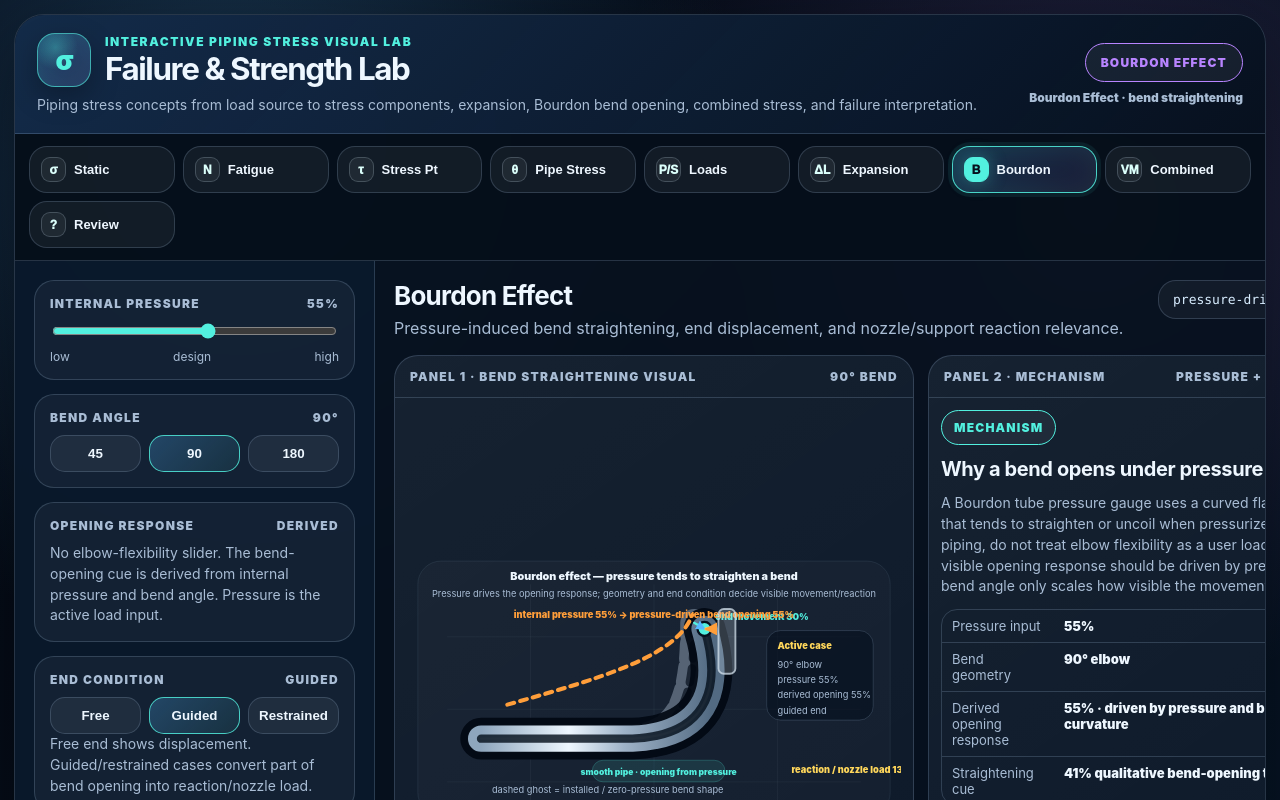
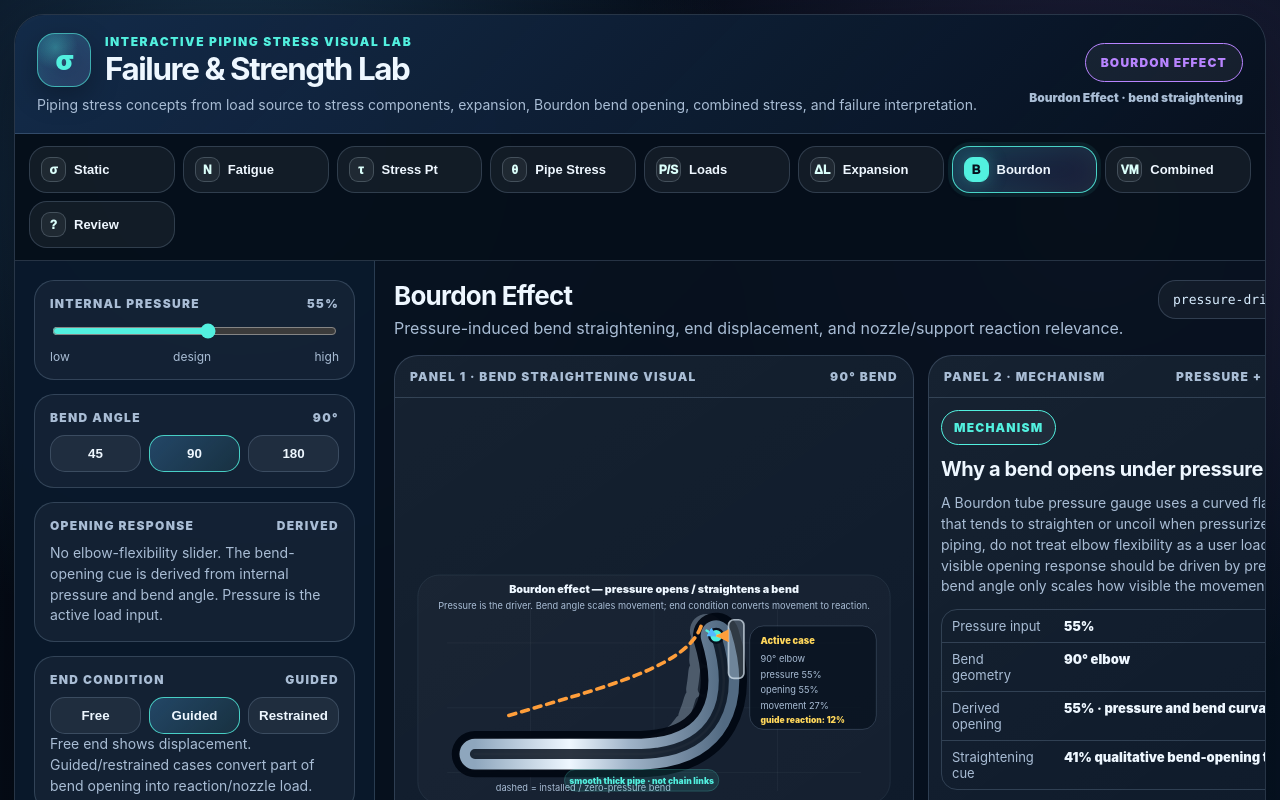
Before and after one commit to reallaksh19/PipingStressIllustration, a React (Vite) app in the folder failure-strength-lab-v3/: page / in a window 1280 px wide. Both pictures are taken after a click on the button "Bourdon Effect · bend straightening". Shown: the top 800 px of the page. Built offline with nearby package versions, Linux system fonts and the light colour scheme.

Commit message:
Improve Bourdon visual scale and label layout

```diff
--- a/failure-strength-lab-v3/src/components/BourdonEffectTab.tsx
+++ b/failure-strength-lab-v3/src/components/BourdonEffectTab.tsx
@@ -41,50 +41,50 @@ function buildBendGeometry(state: BourdonState) {
   const pressure = clamp(state.pressure / 100);
   const pressureDrivenFlex = pressureFlexibilityCue(state);
   const response = clamp(pressure * (0.42 + pressureDrivenFlex * 0.58), 0, 1);
-  const open = response * 46;
-  const pressureBulge = response * 9;
+  const open = response * 44;
+  const pressureBulge = response * 8;
 
   if (state.bendAngle === '45') {
-    const oldEnd = { x: 484, y: 150 };
-    const curEnd = { x: oldEnd.x + open * 0.55, y: oldEnd.y + open * 0.12 };
+    const oldEnd = { x: 500, y: 150 };
+    const curEnd = { x: oldEnd.x + open * 0.58, y: oldEnd.y + open * 0.10 };
     return {
       response,
       pressureDrivenFlex,
       oldEnd,
       curEnd,
-      installed: 'M96 242 H270 C334 242 376 205 434 170 L484 150',
-      current: `M96 242 H280 C350 ${242 - pressureBulge} ${392 + open * 0.25} ${205 - pressureBulge * 0.7} ${448 + open * 0.35} ${174 + open * 0.08} L${curEnd.x} ${curEnd.y}`,
-      pressureGuide: `M130 202 C242 178 354 ${160 - open * 0.15} ${curEnd.x - 28} ${curEnd.y - 20}`,
-      labelPos: { x: 326, y: 292 },
+      installed: 'M88 242 H282 C350 242 392 204 452 169 L500 150',
+      current: `M88 242 H292 C368 ${242 - pressureBulge} ${410 + open * 0.22} ${205 - pressureBulge * 0.7} ${466 + open * 0.35} ${173 + open * 0.08} L${curEnd.x} ${curEnd.y}`,
+      pressureGuide: `M132 196 C248 165 360 ${148 - open * 0.12} ${curEnd.x - 28} ${curEnd.y - 20}`,
+      labelPos: { x: 308, y: 284 },
     };
   }
 
   if (state.bendAngle === '180') {
-    const oldEnd = { x: 112, y: 118 };
-    const curEnd = { x: oldEnd.x - open * 0.38, y: oldEnd.y + open * 0.14 };
+    const oldEnd = { x: 120, y: 108 };
+    const curEnd = { x: oldEnd.x - open * 0.36, y: oldEnd.y + open * 0.12 };
     return {
       response,
       pressureDrivenFlex,
       oldEnd,
       curEnd,
-      installed: 'M96 252 H278 C402 252 402 116 278 116 H112',
-      current: `M96 252 H286 C${420 + open * 0.42} ${252 + pressureBulge} ${420 + open * 0.42} ${116 - pressureBulge} ${286} 116 H${curEnd.x}`,
-      pressureGuide: `M138 205 C232 171 332 171 444 205`,
-      labelPos: { x: 323, y: 294 },
+      installed: 'M88 252 H286 C424 252 424 108 286 108 H120',
+      current: `M88 252 H296 C${442 + open * 0.35} ${252 + pressureBulge} ${442 + open * 0.35} ${108 - pressureBulge} ${296} 108 H${curEnd.x}`,
+      pressureGuide: `M132 205 C236 165 350 165 464 205`,
+      labelPos: { x: 308, y: 286 },
     };
   }
 
-  const oldEnd = { x: 372, y: 98 };
-  const curEnd = { x: oldEnd.x + open * 0.72, y: oldEnd.y + open * 0.42 };
+  const oldEnd = { x: 388, y: 88 };
+  const curEnd = { x: oldEnd.x + open * 0.70, y: oldEnd.y + open * 0.38 };
   return {
     response,
     pressureDrivenFlex,
     oldEnd,
     curEnd,
-    installed: 'M96 248 H282 C360 248 372 188 372 98',
-    current: `M96 248 H292 C${374 + open * 0.45} ${248 - pressureBulge} ${400 + open * 0.58} ${188 + open * 0.10} ${curEnd.x} ${curEnd.y}`,
-    pressureGuide: `M130 204 C250 170 350 ${145 - open * 0.18} ${curEnd.x - 16} ${curEnd.y - 18}`,
-    labelPos: { x: 326, y: 294 },
+    installed: 'M88 248 H292 C378 248 388 178 388 88',
+    current: `M88 248 H304 C${394 + open * 0.42} ${248 - pressureBulge} ${418 + open * 0.50} ${178 + open * 0.08} ${curEnd.x} ${curEnd.y}`,
+    pressureGuide: `M132 198 C260 160 370 ${136 - open * 0.15} ${curEnd.x - 18} ${curEnd.y - 18}`,
+    labelPos: { x: 304, y: 286 },
   };
 }
 
@@ -96,56 +96,54 @@ export function BourdonEffectSvg({ state }: { state: BourdonState }) {
   const reactionPct = state.endCondition === 'free' ? 0 : state.endCondition === 'guided' ? movementPct * 0.45 : movementPct * 0.92;
   const reactionColor = reactionPct > 72 ? COLORS.red : reactionPct > 44 ? COLORS.orange : COLORS.yellow;
   const pressureColor = state.pressure > 72 ? COLORS.red : state.pressure > 44 ? COLORS.orange : COLORS.blue;
-  const pipeWidth = 34;
-  const boreWidth = 11;
-  const pressureWidth = 2.5 + pressure * 5;
+  const pipeWidth = 40;
+  const boreWidth = 13;
+  const pressureWidth = 2.4 + pressure * 4.2;
+  const endTag = state.endCondition === 'free' ? 'movement only' : state.endCondition === 'guided' ? 'guide reaction' : 'anchor/nozzle reaction';
 
-  return <svg viewBox="0 0 640 370" role="img" aria-label="Bourdon effect in a pressurized pipe bend">
+  return <svg viewBox="0 0 640 330" role="img" aria-label="Bourdon effect in a pressurized pipe bend">
     <SvgDefs />
-    <rect x="14" y="18" width="612" height="330" rx="30" fill="rgba(255,255,255,.023)" stroke="rgba(190,220,255,.10)" />
-    <path d="M52 116H588 M52 210H588 M52 304H588 M160 48V334 M320 48V334 M480 48V334" stroke="rgba(216,237,255,.055)" />
+    <rect x="14" y="16" width="612" height="296" rx="28" fill="rgba(255,255,255,.023)" stroke="rgba(190,220,255,.10)" />
+    <path d="M52 104H588 M52 188H588 M52 272H588 M160 48V296 M320 48V296 M480 48V296" stroke="rgba(216,237,255,.055)" />
 
-    <text x="320" y="42" textAnchor="middle" className="label" fill={COLORS.cyan}>Bourdon effect — pressure tends to straighten a bend</text>
-    <text x="320" y="64" textAnchor="middle" className="muted">Pressure drives the opening response; geometry and end condition decide visible movement/reaction</text>
+    <text x="320" y="39" textAnchor="middle" className="label" fill={COLORS.cyan}>Bourdon effect — pressure opens / straightens a bend</text>
+    <text x="320" y="60" textAnchor="middle" className="muted">Pressure is the driver. Bend angle scales movement; end condition converts movement to reaction.</text>
 
     <g aria-label="installed zero pressure reference bend">
-      <path d={geometry.installed} stroke="rgba(216,237,255,.32)" strokeWidth={pipeWidth + 2} strokeLinecap="round" strokeLinejoin="round" fill="none" strokeDasharray="18 13" />
-      <path d={geometry.installed} stroke="rgba(6,16,29,.70)" strokeWidth={boreWidth} strokeLinecap="round" strokeLinejoin="round" fill="none" strokeDasharray="18 13" />
-      <text x="110" y="318" className="muted">dashed ghost = installed / zero-pressure bend shape</text>
+      <path d={geometry.installed} stroke="rgba(216,237,255,.28)" strokeWidth={pipeWidth + 3} strokeLinecap="round" strokeLinejoin="round" fill="none" strokeDasharray="22 16" />
+      <path d={geometry.installed} stroke="rgba(6,16,29,.68)" strokeWidth={boreWidth} strokeLinecap="round" strokeLinejoin="round" fill="none" strokeDasharray="22 16" />
+      <text x="115" y="296" className="muted">dashed = installed / zero-pressure bend</text>
     </g>
 
     <g aria-label="current pressurized pipe bend">
-      <path d={geometry.current} stroke="#020813" strokeWidth={pipeWidth + 20} strokeLinecap="round" strokeLinejoin="round" fill="none" opacity=".92" />
+      <path d={geometry.current} stroke="#020813" strokeWidth={pipeWidth + 20} strokeLinecap="round" strokeLinejoin="round" fill="none" opacity=".94" />
       <path d={geometry.current} stroke="url(#pipeStroke)" strokeWidth={pipeWidth} strokeLinecap="round" strokeLinejoin="round" fill="none" />
-      <path d={geometry.current} stroke="rgba(255,255,255,.32)" strokeWidth="3" strokeLinecap="round" strokeLinejoin="round" fill="none" opacity=".75" />
-      <path d={geometry.current} stroke="#06101d" strokeWidth={boreWidth} strokeLinecap="round" strokeLinejoin="round" fill="none" opacity=".82" />
+      <path d={geometry.current} stroke="rgba(255,255,255,.34)" strokeWidth="3.2" strokeLinecap="round" strokeLinejoin="round" fill="none" opacity=".78" />
+      <path d={geometry.current} stroke="#06101d" strokeWidth={boreWidth} strokeLinecap="round" strokeLinejoin="round" fill="none" opacity=".84" />
       <circle cx={geometry.curEnd.x} cy={geometry.curEnd.y} r="9" fill={COLORS.cyan} stroke="#06101d" strokeWidth="3" />
     </g>
 
+    <path d={geometry.pressureGuide} stroke={pressureColor} strokeWidth={pressureWidth} fill="none" strokeDasharray="9 8" strokeLinecap="round" />
     <path d={`M${pointText(geometry.oldEnd)} L${pointText(geometry.curEnd)}`} stroke={COLORS.cyan} strokeWidth="3" strokeLinecap="round" markerEnd="url(#arrow)" strokeDasharray="7 7" />
-    <text x={Math.min(548, geometry.curEnd.x + 14)} y={Math.max(86, geometry.curEnd.y - 12)} fill={COLORS.cyan} fontSize="12" fontWeight="900">end movement {pct(movementPct)}</text>
-
-    <path d={geometry.pressureGuide} stroke={pressureColor} strokeWidth={pressureWidth} fill="none" strokeDasharray="9 8" strokeLinecap="round" />
-    <text x="320" y="92" textAnchor="middle" fill={pressureColor} fontSize="12" fontWeight="900">internal pressure {pct(state.pressure)} → pressure-driven bend opening {pct(geometry.pressureDrivenFlex * 100)}</text>
 
     {state.endCondition !== 'free' && <g aria-label="restraint reaction at pipe end">
-      <rect x={Math.min(575, geometry.curEnd.x + 18)} y={Math.max(80, geometry.curEnd.y - 42)} width="22" height="84" rx="7" fill="rgba(216,231,242,.22)" stroke="rgba(216,231,242,.72)" strokeWidth="2.4" />
-      <path d={`M${Math.min(565, geometry.curEnd.x + 12)} ${geometry.curEnd.y} L${geometry.curEnd.x + 2} ${geometry.curEnd.y}`} stroke={reactionColor} strokeWidth="4" strokeLinecap="round" markerEnd="url(#arrowOrange)" />
-      <text x="498" y="292" fill={reactionColor} fontSize="12" fontWeight="900">reaction / nozzle load {pct(reactionPct)}</text>
+      <rect x={Math.min(560, geometry.curEnd.x + 16)} y={Math.max(74, geometry.curEnd.y - 38)} width="20" height="76" rx="7" fill="rgba(216,231,242,.22)" stroke="rgba(216,231,242,.72)" strokeWidth="2.2" />
+      <path d={`M${Math.min(550, geometry.curEnd.x + 10)} ${geometry.curEnd.y} L${geometry.curEnd.x + 2} ${geometry.curEnd.y}`} stroke={reactionColor} strokeWidth="4" strokeLinecap="round" markerEnd="url(#arrowOrange)" />
     </g>}
 
-    <g transform="translate(466 108)">
-      <rect x="0" y="0" width="138" height="116" rx="18" fill="rgba(6,16,29,.62)" stroke="rgba(190,220,255,.20)" />
-      <text x="14" y="24" fill={COLORS.yellow} fontSize="12" fontWeight="900">Active case</text>
-      <text x="14" y="48" className="muted">{bendLabel(state.bendAngle)}</text>
-      <text x="14" y="68" className="muted">pressure {pct(state.pressure)}</text>
-      <text x="14" y="88" className="muted">derived opening {pct(geometry.pressureDrivenFlex * 100)}</text>
-      <text x="14" y="108" className="muted">{state.endCondition === 'free' ? 'free end' : state.endCondition === 'guided' ? 'guided end' : 'restrained end'}</text>
+    <g transform="translate(444 82)">
+      <rect x="0" y="0" width="164" height="134" rx="18" fill="rgba(6,16,29,.70)" stroke="rgba(190,220,255,.22)" />
+      <text x="14" y="23" fill={COLORS.yellow} fontSize="12" fontWeight="900">Active case</text>
+      <text x="14" y="47" className="muted">{bendLabel(state.bendAngle)}</text>
+      <text x="14" y="67" className="muted">pressure {pct(state.pressure)}</text>
+      <text x="14" y="87" className="muted">opening {pct(geometry.pressureDrivenFlex * 100)}</text>
+      <text x="14" y="107" className="muted">movement {pct(movementPct)}</text>
+      <text x="14" y="126" fill={reactionColor} fontSize="11" fontWeight="900">{endTag}: {pct(reactionPct)}</text>
     </g>
 
-    <g transform={`translate(${geometry.labelPos.x - 86} ${geometry.labelPos.y - 18})`}>
-      <rect x="0" y="0" width="172" height="28" rx="14" fill="rgba(82,240,223,.10)" stroke="rgba(82,240,223,.28)" />
-      <text x="86" y="19" textAnchor="middle" fill={COLORS.cyan} fontSize="11" fontWeight="900">smooth pipe · opening from pressure</text>
+    <g transform={`translate(${geometry.labelPos.x - 100} ${geometry.labelPos.y - 18})`}>
+      <rect x="0" y="0" width="200" height="28" rx="14" fill="rgba(82,240,223,.10)" stroke="rgba(82,240,223,.28)" />
+      <text x="100" y="19" textAnchor="middle" fill={COLORS.cyan} fontSize="11" fontWeight="900">smooth thick pipe · not chain links</text>
     </g>
   </svg>;
 }
@@ -161,7 +159,7 @@ export function BourdonMechanismPanel({ state }: { state: BourdonState }) {
     <div className="table">
       <div><span>Pressure input</span><b>{pct(state.pressure)}</b></div>
       <div><span>Bend geometry</span><b>{bendLabel(state.bendAngle)}</b></div>
-      <div><span>Derived opening response</span><b>{pct(derivedOpening * 100)} · driven by pressure and bend curvature</b></div>
+      <div><span>Derived opening</span><b>{pct(derivedOpening * 100)} · pressure and bend curvature</b></div>
       <div><span>Straightening cue</span><b>{straightening}% qualitative bend-opening tendency</b></div>
     </div>
     <div className="bucket" style={{ borderColor: 'rgba(82,240,223,.28)' }}>
```
